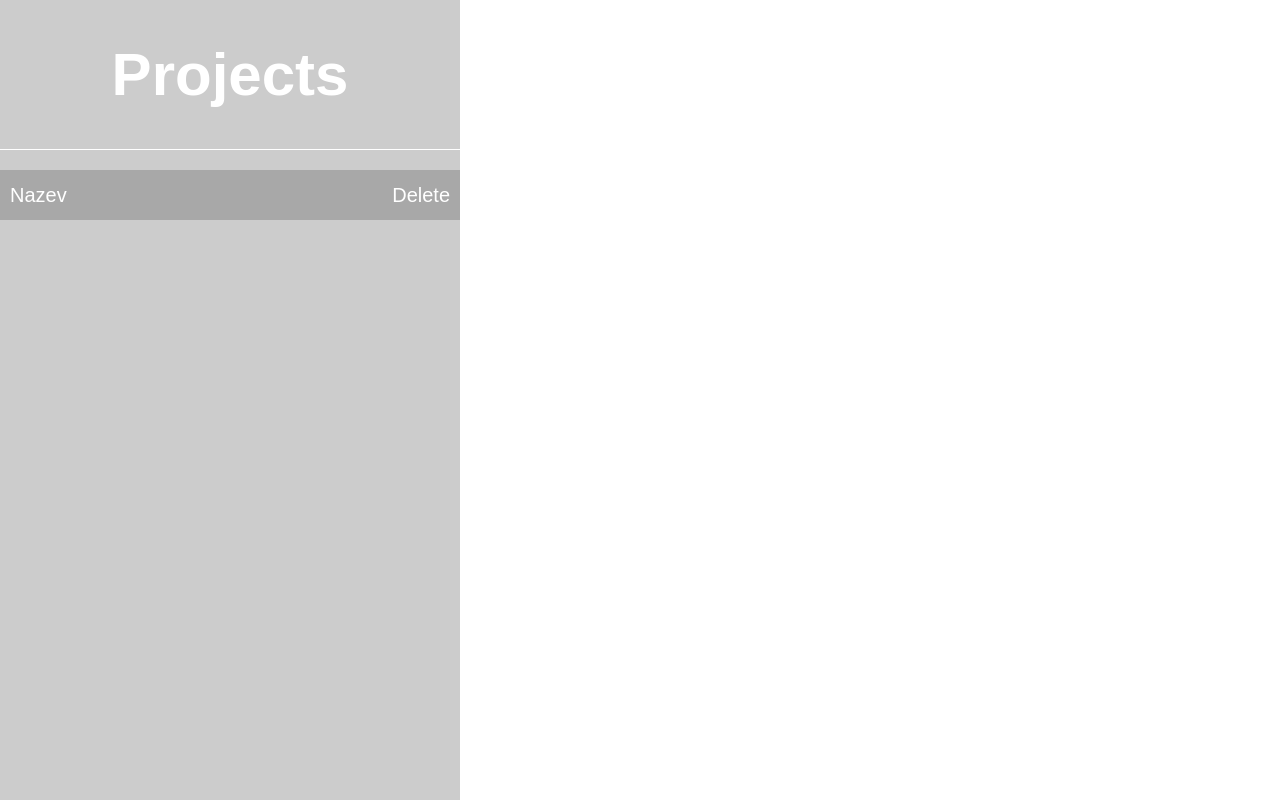
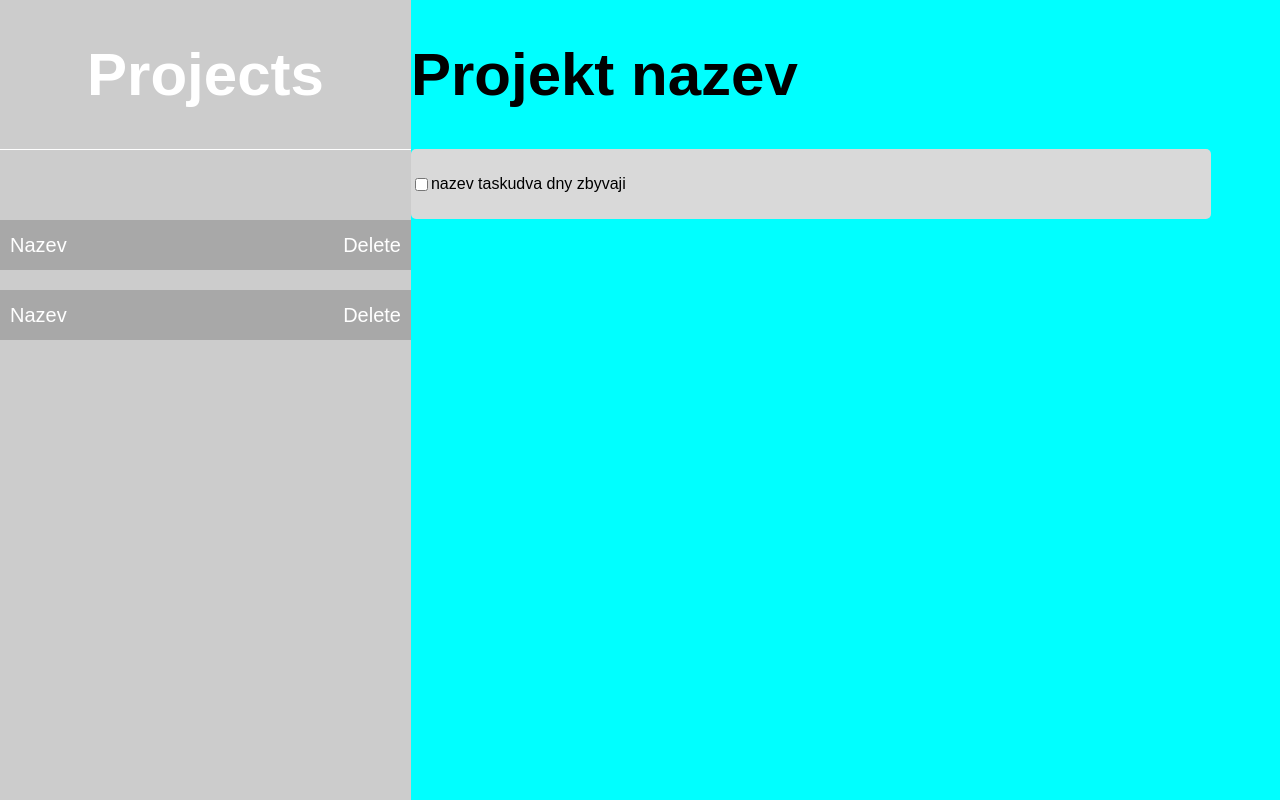
Before and after one commit to Numsik/Todo-list, a website built with webpack: page src/template.html in a window 1280 px wide. Built offline with nearby package versions, Linux system fonts and the light colour scheme.

Commit message:
skoro hotove css na todo list

```diff
--- a/src/index.js
+++ b/src/index.js
@@ -1 +1,2 @@
-import './styles.css'
+import './leftsection.css'
+import './rightsection.css'
--- a/src/styles.css
+++ b/src/leftsection.css
@@ -22,6 +22,9 @@ body{
     height: 1px;
     background-color: white;
 }
+.project-content{
+    margin-top: 50px;
+}
 .project{
     width: 100%;
     height: 50px;
--- /dev/null
+++ b/src/rightsection.css
@@ -0,0 +1,16 @@
+.right-section{
+    background-color: aqua;
+    width: 76%;
+}
+.right-section h1{
+    font-size: 60px;
+}
+.todoitem{
+    display: flex;
+    flex-direction: row;
+    align-items: center;
+    width: 800px;
+    height: 70px;
+    background-color: #D9D9D9;
+    border-radius: 5px;
+}
--- a/src/template.html
+++ b/src/template.html
@@ -16,9 +16,21 @@
           <p class="main-text">Nazev</p>
           <p class="deletbtn"> Delete</p>
         </div>
+        <div class="project">
+          <p class="main-text">Nazev</p>
+          <p class="deletbtn"> Delete</p>
+        </div>
 
       </div>
     </div>
-    <div class="right-section"></div>
+    <div class="right-section">
+      <h1>Projekt nazev</h1>
+      <div class="todoitem">
+        <input type="checkbox" class="hotovo">
+        <p>nazev tasku</p>
+        <p>dva dny zbyvaji</p>
+
+      </div>
+    </div>
   </body>
 </html>
```
